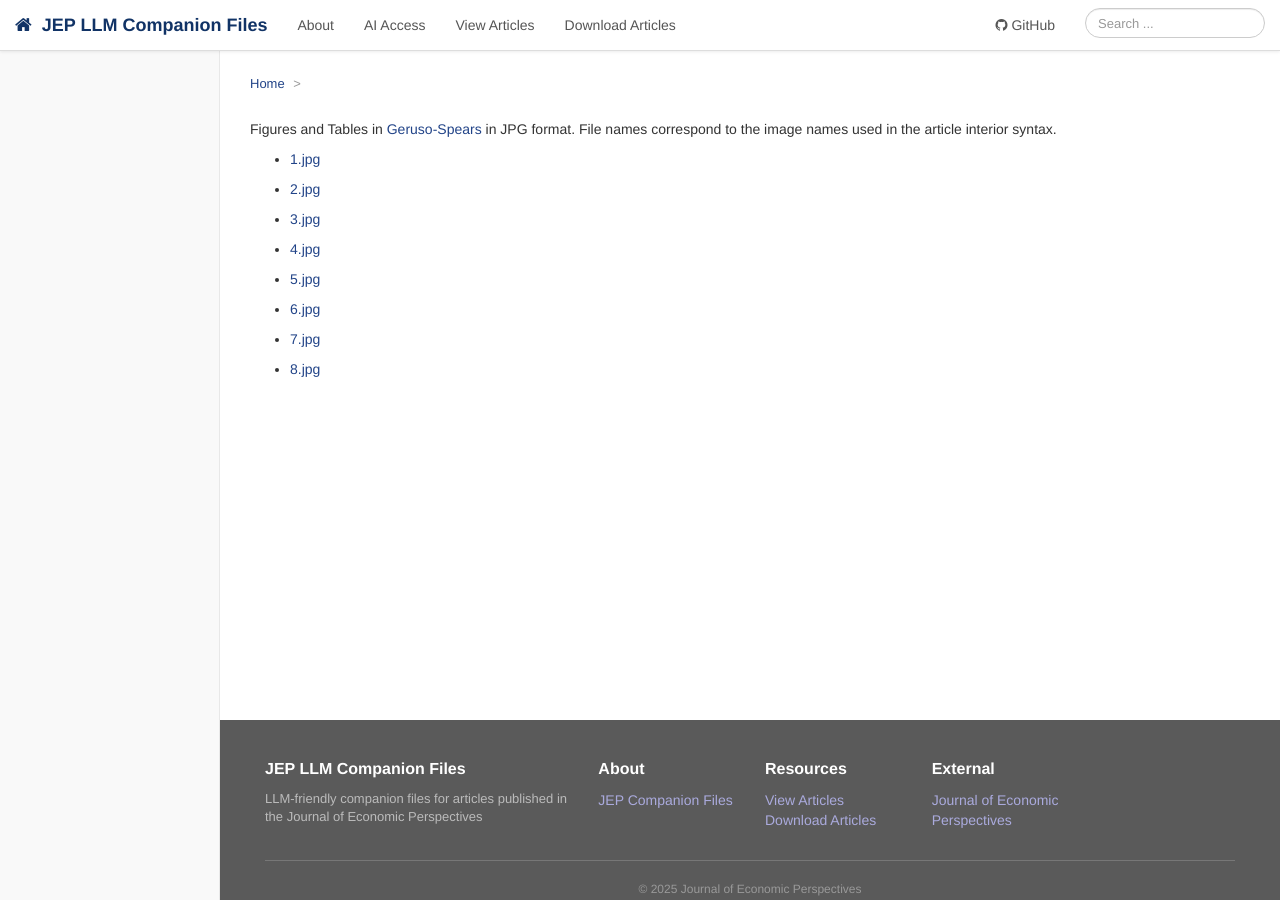
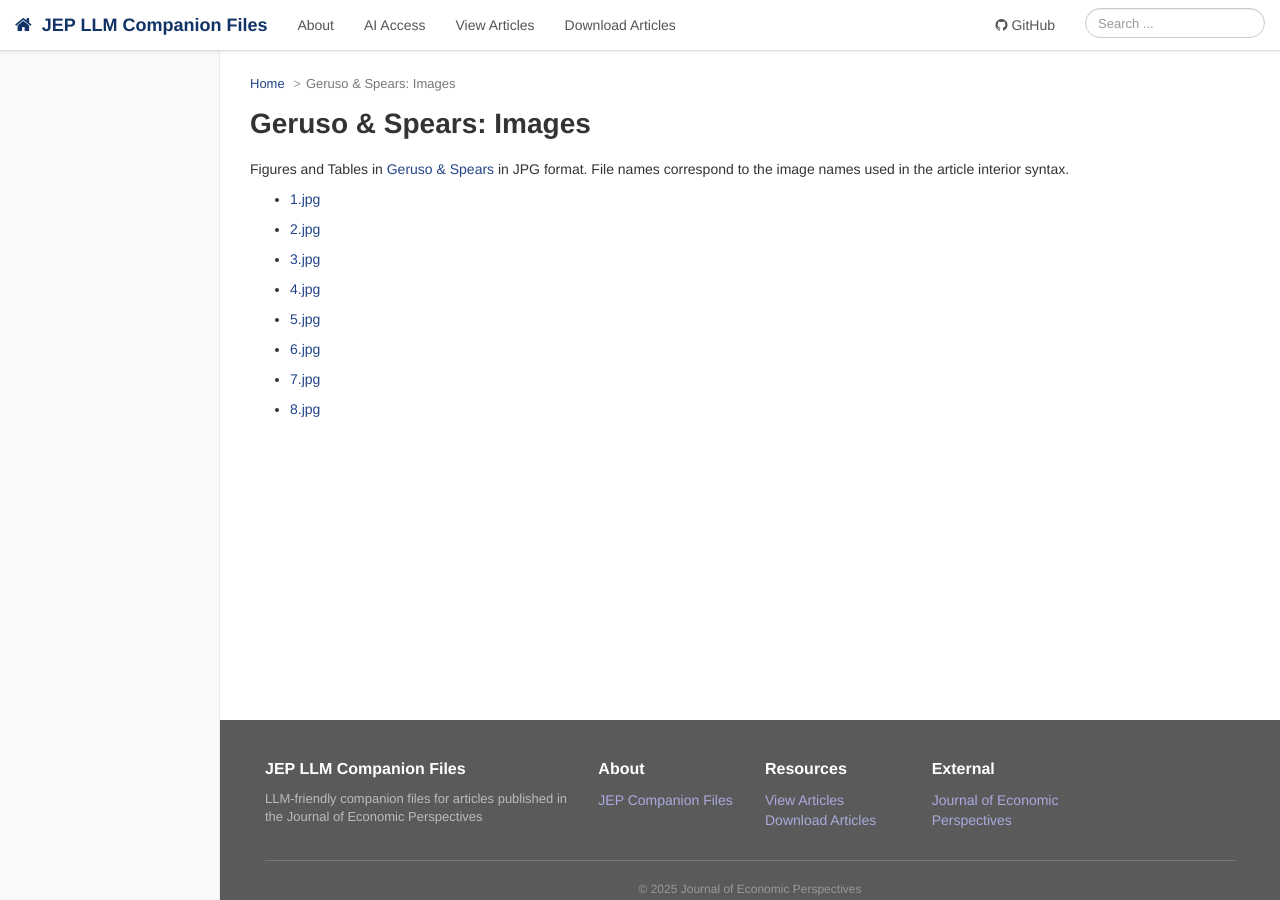
Before and after one commit to liegroup-dartmouth/working-aea-jep, a Jekyll site: the page built from papers/v40n1/geruso-spears/image/index.md, in a window 1280 px wide and 900 px high. Built offline with Jekyll 4.4.1, drawn with Linux system fonts in a browser that asks for light colours.

Commit message:
Update image index and remove hyphens from title

```diff
--- a/papers/v40n1/geruso-spears/image/index.md
+++ b/papers/v40n1/geruso-spears/image/index.md
@@ -1,7 +1,11 @@
 ---
+layout: default
+title: "Geruso & Spears: Images"
 ---
-Figures and Tables in [Geruso-Spears]({{ site.baseurl }}/papers/v40n1/geruso-spears/paper.xhtml) in JPG format. File names correspond to the image names used in the article interior syntax.
 
-{% for i in (1..8) %}
-- [{{ i }}.jpg]({{ site.baseurl }}/papers/v40n1/geruso-spears/image/{{ i }}.jpg)
+Figures and Tables in [Geruso & Spears]({{ site.baseurl }}/papers/v40n1/geruso-spears/paper.xhtml) in JPG format. File names correspond to the image names used in the article interior syntax.
+
+{% assign data_files = site.static_files | where_exp: "file", "file.path contains '/geruso-spears/image/'" | sort: "name" %}
+{% for file in data_files %}
+- [{{ file.name }}]({{ site.baseurl }}{{ file.path }})
 {% endfor %}
```
Also changed, not shown: papers/v40n1/geruso-spears/image-data/index.md (+1 -3 lines).
